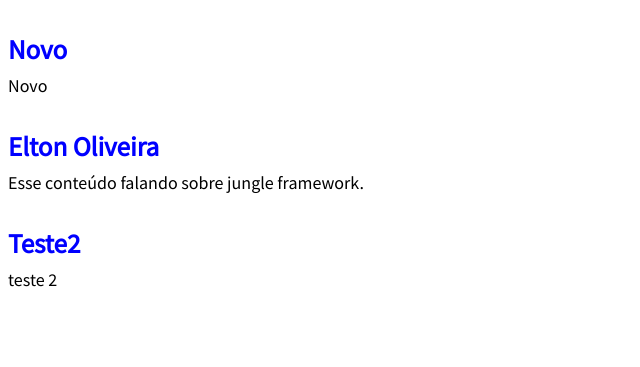
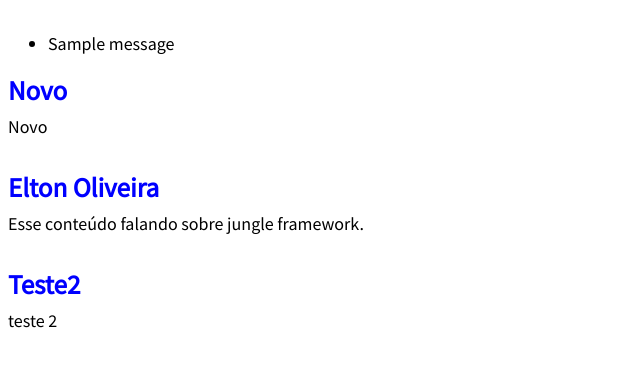
Before and after one commit to juan9000/curso-udemy, a Django app: page / in a window 1280 px wide. Shown: the part 110-477 px from the top of the page, without its empty margins (0-640 px from the left). Run offline with Django 3.2, Linux system fonts and the light colour scheme; data comes from the database, SQL or seed files in the repository; both versions use the stored data as it was after the commit; one stand-in notice (Sample message) is shown.

Commit message:
SucessMessages

```diff
--- a/blog/templates/blog/home.html
+++ b/blog/templates/blog/home.html
@@ -1,6 +1,14 @@
 {% extends 'base.html' %}
 {% block title %} Home {% endblock title %}
 {% block content %}
+    {% if messages %}
+    <ul class="messages">
+        {% for message in messages %}
+        <li {% if message.tags %} class="{{ message.tags }}"{% endif %}>{{ message }}</li>
+        {% endfor%}
+    </ul>
+    {% endif %}
+
     {% for post in object_list %}
         <div class="post-entry">
             <h2><a href="{{post.get_absolute_url}}">{{ post.titulo}} </a></h2>
--- a/blog/views.py
+++ b/blog/views.py
@@ -1,5 +1,7 @@
 from django.shortcuts import render
 from django.urls import reverse_lazy
+from django.contrib.messages.views import SuccessMessageMixin
+from django.contrib import messages
 from django.views.generic import ListView,DetailView,UpdateView,DeleteView
 from django.views.generic import CreateView
 from . models import Post
@@ -15,17 +17,36 @@ class BlogDetailView(DetailView):
     template_name = 'blog/post_detail.html'
     #context_object_name = 'custom'
 
-class BlogCreateView(CreateView):
+class BlogCreateView(SuccessMessageMixin,CreateView):
     model = Post
     template_name = 'blog/post_new.html'
-    fields = ('autor','titulo','conteudo')
+    fields = ('autor','titulo','slug','conteudo')
+    success_message = "%(field)s - Criado com sucesso"
 
-class BlogUpdateView(UpdateView):
+    def get_success_message(self, cleaned_data):
+        return self.success_message % dict(
+            cleaned_data,
+            field=self.object.titulo,
+        )
+
+class BlogUpdateView(SuccessMessageMixin,UpdateView):
     model = Post
     template_name = 'blog/post_edit.html'
     fields = ('titulo','conteudo')
+    success_message = "%(field)s - alterado com sucesso"
 
-class BlogDeleteView(DeleteView):
+    def get_success_message(self, cleaned_data):
+        return self.success_message % dict(
+            cleaned_data,
+            field=self.object.titulo,
+        )
+
+class BlogDeleteView(SuccessMessageMixin,DeleteView):
     model = Post
     template_name = 'blog/post_delete.html'
     success_url = reverse_lazy('home')
+    success_message = "Deletado com sucesso"
+
+    def delete(self, request, *args, **kwargs):
+        messages.success(self.request,self.success_message)
+        return super(BlogDeleteView,self).delete(request,*args, **kwargs)
```
Also changed, not shown: blog/templates/blog/post_detail.html (+8 -0 lines), db.sqlite3.
